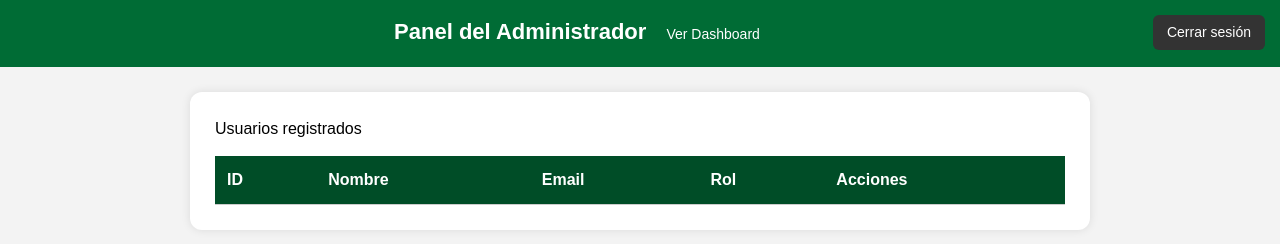
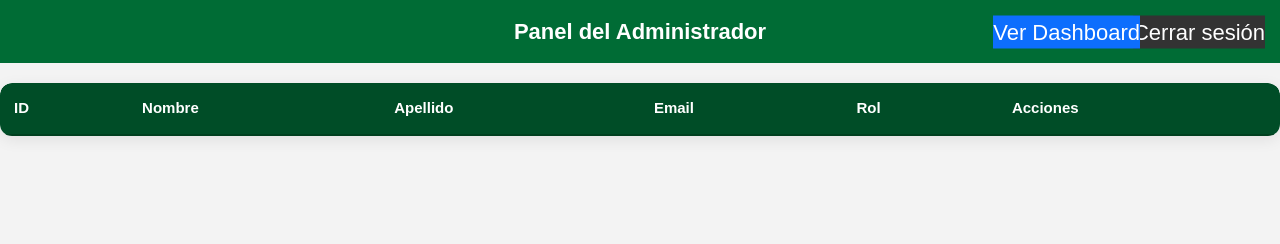
Before and after one commit to AndresRa20/Dashboard, a website: page pages/admin.html in a window 1280 px wide. Drawn offline with nearby package versions, Linux system fonts and the light colour scheme; no server answers; sample sign-in values are in the browser's storage.

Commit message:
admin final

```diff
--- a/Scripts/admin.js
+++ b/Scripts/admin.js
@@ -1,4 +1,8 @@
 document.addEventListener("DOMContentLoaded", () => {
+
+    // 🔹 Activar botones
+    document.getElementById("logout").addEventListener("click", logout);
+    document.getElementById("dashboard").addEventListener("click", dashboard);
 
     const token = localStorage.getItem("token");
     const role = localStorage.getItem("role");
@@ -19,7 +23,6 @@ document.addEventListener("DOMContentLoaded", () => {
 
 
     //   CARGAR USUARIOS
-
     async function cargarUsuarios() {
         try {
             const res = await fetch(`${API_URL}/api/admin/users`, {
@@ -61,7 +64,6 @@ document.addEventListener("DOMContentLoaded", () => {
         }
     }
 
-
     //   CAMBIAR ROL
     window.cambiarRol = async function(id, currentRole) {
         const nuevoRol = currentRole === "admin" ? "user" : "admin";
@@ -89,9 +91,7 @@ document.addEventListener("DOMContentLoaded", () => {
         }
     };
 
-
     //   ELIMINAR USUARIO
-
     window.eliminarUsuario = async function(id) {
         if (!confirm("¿Deseas eliminar este usuario?")) return;
 
@@ -115,13 +115,14 @@ document.addEventListener("DOMContentLoaded", () => {
 
 });
 
+
 //   CERRAR SESIÓN
-
 function logout() {
-    localStorage.clear();
+    localStorage.removeItem("token"); // borra solo el token
     window.location.href = "/pages/login.html";
 }
 
-function dashboard(){
+//   VER DASHBOARD
+function dashboard() {
     window.location.href = "/pages/Inicio.html";
 }
--- a/css/admin.css
+++ b/css/admin.css
@@ -19,6 +19,26 @@
     font-size: 22px;
     font-weight: bold;
     text-align: center;
+    position: relative;
+}
+
+/* CONTENEDOR BOTONES DEL HEADER */
+header .btn {
+    position: absolute;
+    top: 50%;
+    transform: translateY(-50%);
+}
+
+/* Cerrar sesión */
+#logout {
+    right: 15px;
+    background: #333;
+}
+
+/* Ver dashboard */
+#dashboard {
+    right: 140px;
+    background: #0d6efd; /* azul bonito */
 }
 
 .container {
@@ -29,42 +49,84 @@
     border-radius: 12px;
     box-shadow: 0 0 10px rgba(0,0,0,0.1);
 }
+/* ===== TABLA PROFESIONAL ===== */
+
+.table-container {
+    margin-top: 20px;
+    overflow-x: auto;
+    border-radius: 12px;
+    background: white;
+    box-shadow: 0 4px 15px rgba(0,0,0,0.08);
+}
 
 table {
     width: 100%;
-            border-collapse: collapse;
-            margin-top: 15px;
+    border-collapse: separate;
+    border-spacing: 0;
+    font-size: 15px;
 }
 
-        th, td {
-            padding: 12px;
-            border-bottom: 1px solid #ccc;
+thead tr th {
+    background: var(--green-dark);
+    color: white;
+    font-weight: bold;
+    padding: 14px;
     text-align: left;
+    border-bottom: 2px solid #00401f;
 }
 
-        th {
-            background: var(--green-dark);
-            color: white;
+tbody tr td {
+    padding: 14px;
+    border-bottom: 1px solid #e1e1e1;
+    background: white;
+    transition: all 0.2s ease;
 }
 
-        .btn {
-            padding: 7px 14px;
-            border: none;
-            border-radius: 6px;
-            cursor: pointer;
-            font-size: 14px;
-            color: white;
+/* Hover más elegante */
+tbody tr:hover td {
+    background: #f4f7f4;
 }
 
-        .btn-delete {
-            background: #b91212;
+/* Primera y última columna más redondeada */
+thead tr th:first-child {
+    border-top-left-radius: 12px;
+}
+
+thead tr th:last-child {
+    border-top-right-radius: 12px;
+}
+
+tbody tr:last-child td:first-child {
+    border-bottom-left-radius: 12px;
+}
+
+tbody tr:last-child td:last-child {
+    border-bottom-right-radius: 12px;
+}
+
+/* Botones dentro de tabla */
+td .btn {
+    padding: 6px 12px;
+    border-radius: 6px;
+    font-size: 13px;
+    border: none;
+    color: white;
+    cursor: pointer;
+    transition: 0.2s;
 }
 
 .btn-role {
     background: var(--green);
 }
 
-        #logout {
-            background: #333;
-            float: right;
+.btn-role:hover {
+    background: #008f46;
 }
+
+.btn-danger {
+    background: #d42a2a;
+}
+
+.btn-danger:hover {
+    background: #a31e1e;
+}
--- a/pages/admin.html
+++ b/pages/admin.html
@@ -15,14 +15,13 @@
         <button id="dashboard" class="btn">Ver Dashboard</button>
     </header>
 
-    <div class="container">
-        <h2>Usuarios registrados</h2>
-
+   <div class="table-container">
     <table id="usersTable">
         <thead>
             <tr>
                 <th>ID</th>
                 <th>Nombre</th>
+                <th>Apellido</th>
                 <th>Email</th>
                 <th>Rol</th>
                 <th>Acciones</th>
@@ -32,6 +31,7 @@
     </table>
 </div>
 
+
     <script src="/Scripts/admin.js"></script>
 </body>
 </html>
```
Lines whose indentation alone changed are shown as unchanged.
